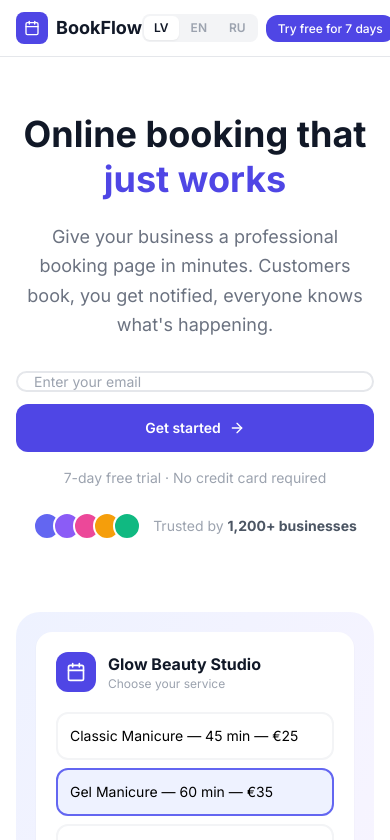
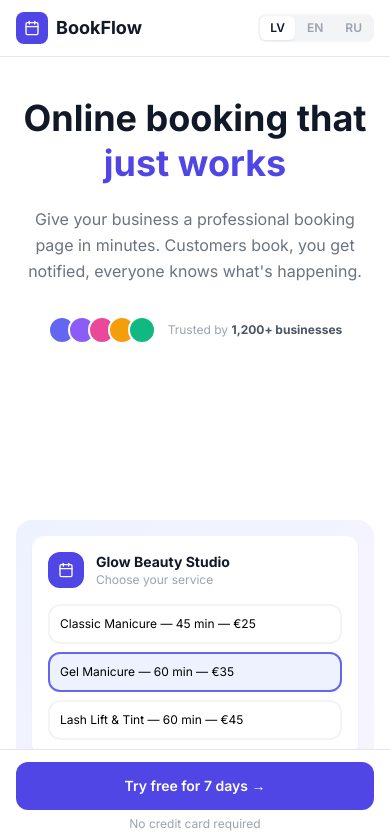
Before and after one commit to ojayWillow/bookflow, a Next.js app: page / in a window 390 px wide. Shown: the top 840 px of the page. Built offline with nearby package versions, Linux system fonts and the light colour scheme.

Commit message:
fix: mobile nav — hide CTA on mobile, sticky CTA bar at bottom instead

```diff
--- a/src/app/page.tsx
+++ b/src/app/page.tsx
@@ -11,25 +11,35 @@ export default function LandingPage() {
   return (
     <div className="min-h-screen bg-white">
 
-      {/* Nav */}
-      <nav className="fixed top-0 left-0 right-0 z-50 bg-white/80 backdrop-blur border-b border-gray-200">
+      {/* ── Nav ── */}
+      <nav className="fixed top-0 left-0 right-0 z-50 bg-white/90 backdrop-blur-md border-b border-gray-200">
         <div className="max-w-6xl mx-auto px-4 sm:px-6 py-3 sm:py-4 flex items-center justify-between">
+
+          {/* Logo */}
           <div className="flex items-center gap-2">
             <div className="w-8 h-8 bg-indigo-600 rounded-lg flex items-center justify-center flex-shrink-0">
               <Calendar className="w-4 h-4 text-white" />
             </div>
             <span className="text-lg font-bold text-gray-900">BookFlow</span>
           </div>
+
+          {/* Desktop nav links */}
           <div className="hidden md:flex items-center gap-8 text-sm text-gray-500">
             <a href="#features" className="hover:text-gray-900 transition-colors">Features</a>
             <a href="#pricing"  className="hover:text-gray-900 transition-colors">Pricing</a>
           </div>
+
+          {/* Right side */}
           <div className="flex items-center gap-2 sm:gap-3">
             <LanguageSwitcher />
-            <Link href="/admin/login" className="text-sm text-gray-600 hover:text-gray-900 transition-colors hidden sm:block">Sign in</Link>
+            {/* Sign in — hidden on smallest screens */}
+            <Link href="/admin/login" className="hidden sm:block text-sm text-gray-600 hover:text-gray-900 transition-colors">
+              Sign in
+            </Link>
+            {/* CTA — hidden on mobile, shown sm+ */}
             <Link
               href="/signup"
-              className="bg-indigo-600 text-white font-medium whitespace-nowrap rounded-xl hover:bg-indigo-700 transition-colors px-3 py-1.5 text-xs sm:px-4 sm:py-2 sm:text-sm leading-tight"
+              className="hidden sm:inline-flex items-center bg-indigo-600 text-white text-sm font-medium px-4 py-2 rounded-xl hover:bg-indigo-700 transition-colors whitespace-nowrap"
             >
               Try free for 7 days
             </Link>
@@ -37,24 +47,27 @@ export default function LandingPage() {
         </div>
       </nav>
 
-      {/* Hero */}
-      <section className="pt-28 sm:pt-32 pb-10 px-4 sm:px-6">
+      {/* ── Hero ── */}
+      {/* Extra bottom padding on mobile to clear the sticky CTA bar */}
+      <section className="pt-24 sm:pt-32 pb-36 sm:pb-16 px-4 sm:px-6">
         <div className="max-w-3xl mx-auto text-center">
-          <h1 className="text-4xl sm:text-5xl md:text-6xl font-bold text-gray-900 leading-tight mb-5 sm:mb-6">
+          <h1 className="text-4xl sm:text-5xl md:text-6xl font-bold text-gray-900 leading-tight mb-5">
             Online booking that<br />
             <span className="text-indigo-600">just works</span>
           </h1>
-          <p className="text-lg sm:text-xl text-gray-500 leading-relaxed mb-8 sm:mb-10 max-w-lg mx-auto">
+          <p className="text-base sm:text-xl text-gray-500 leading-relaxed mb-8 max-w-md sm:max-w-lg mx-auto">
             Give your business a professional booking page in minutes. Customers book, you get notified, everyone knows what&apos;s happening.
           </p>
-          <div className="flex justify-center px-0 sm:px-4">
+
+          {/* Form — hidden on mobile (sticky bar handles CTA) */}
+          <div className="hidden sm:flex justify-center">
             <HeroSignupForm
               locale={en.booking.locale}
               emailPlaceholder={en.hero.emailPlaceholder}
               cta={en.hero.cta}
             />
           </div>
-          <p className="text-sm text-gray-400 mt-4">7-day free trial &middot; No credit card required</p>
+          <p className="hidden sm:block text-sm text-gray-400 mt-4">7-day free trial &middot; No credit card required</p>
 
           {/* Trust row */}
           <div className="mt-6 sm:mt-8 flex items-center justify-center gap-3 text-sm text-gray-400">
@@ -67,36 +80,47 @@ export default function LandingPage() {
                 />
               ))}
             </div>
-            <span>Trusted by <strong className="text-gray-600">1,200+ businesses</strong></span>
+            <span className="text-xs sm:text-sm">Trusted by <strong className="text-gray-600">1,200+ businesses</strong></span>
           </div>
         </div>
       </section>
 
-      {/* Mock UI Preview */}
+      {/* ── Sticky mobile CTA bar ── */}
+      <div className="fixed bottom-0 left-0 right-0 z-50 sm:hidden bg-white border-t border-gray-200 px-4 py-3 shadow-lg">
+        <Link
+          href="/signup"
+          className="flex items-center justify-center gap-2 w-full h-12 bg-indigo-600 text-white font-semibold text-sm rounded-xl hover:bg-indigo-700 transition-colors"
+        >
+          Try free for 7 days &rarr;
+        </Link>
+        <p className="text-center text-xs text-gray-400 mt-1.5">No credit card required</p>
+      </div>
+
+      {/* ── Mock UI Preview ── */}
       <section className="py-8 sm:py-10 px-4 sm:px-6">
         <div className="max-w-5xl mx-auto">
-          <div className="bg-gradient-to-br from-indigo-50 to-purple-50 rounded-3xl p-5 sm:p-8 md:p-12">
+          <div className="bg-gradient-to-br from-indigo-50 to-purple-50 rounded-2xl sm:rounded-3xl p-4 sm:p-8 md:p-12">
             <div className="grid md:grid-cols-2 gap-4 sm:gap-6">
-              <div className="bg-white rounded-2xl shadow-sm p-5 sm:p-6">
-                <div className="flex items-center gap-3 mb-5">
-                  <div className="w-10 h-10 bg-indigo-600 rounded-xl flex items-center justify-center flex-shrink-0">
-                    <Calendar className="w-5 h-5 text-white" />
+              <div className="bg-white rounded-xl sm:rounded-2xl shadow-sm p-4 sm:p-6">
+                <div className="flex items-center gap-3 mb-4">
+                  <div className="w-9 h-9 sm:w-10 sm:h-10 bg-indigo-600 rounded-xl flex items-center justify-center flex-shrink-0">
+                    <Calendar className="w-4 h-4 sm:w-5 sm:h-5 text-white" />
                   </div>
                   <div>
-                    <p className="font-bold text-gray-900">Glow Beauty Studio</p>
+                    <p className="font-bold text-gray-900 text-sm sm:text-base">Glow Beauty Studio</p>
                     <p className="text-xs text-gray-400">Choose your service</p>
                   </div>
                 </div>
                 <div className="space-y-2">
                   {['Classic Manicure — 45 min — €25', 'Gel Manicure — 60 min — €35', 'Lash Lift & Tint — 60 min — €45'].map((s, i) => (
-                    <div key={i} className={`p-3 rounded-xl border-2 text-sm ${i === 1 ? 'border-indigo-500 bg-indigo-50' : 'border-gray-100'}`}>
+                    <div key={i} className={`p-2.5 sm:p-3 rounded-xl border-2 text-xs sm:text-sm ${i === 1 ? 'border-indigo-500 bg-indigo-50' : 'border-gray-100'}`}>
                       {s}
                     </div>
                   ))}
                 </div>
               </div>
-              <div className="bg-white rounded-2xl shadow-sm p-5 sm:p-6">
-                <p className="font-bold text-gray-900 mb-4">Today&apos;s bookings</p>
+              <div className="bg-white rounded-xl sm:rounded-2xl shadow-sm p-4 sm:p-6">
+                <p className="font-bold text-gray-900 mb-3 text-sm sm:text-base">Today&apos;s bookings</p>
                 <div className="space-y-3">
                   {[
                     ['10:00', 'Anna B.',  'Gel Manicure',   'confirmed'],
@@ -104,14 +128,14 @@ export default function LandingPage() {
                     ['14:00', 'Marta O.', 'Classic Facial', 'pending'],
                   ].map(([time, name, service, status]) => (
                     <div key={time} className="flex items-center justify-between">
-                      <div className="flex items-center gap-3">
-                        <span className="text-sm font-mono font-medium text-indigo-600 w-12">{time}</span>
+                      <div className="flex items-center gap-2 sm:gap-3">
+                        <span className="text-xs sm:text-sm font-mono font-medium text-indigo-600 w-10 sm:w-12">{time}</span>
                         <div>
-                          <p className="text-sm font-medium text-gray-900">{name}</p>
+                          <p className="text-xs sm:text-sm font-medium text-gray-900">{name}</p>
                           <p className="text-xs text-gray-400">{service}</p>
                         </div>
                       </div>
-                      <span className={`text-xs px-2 py-1 rounded-full font-medium ${
+                      <span className={`text-xs px-2 py-0.5 sm:py-1 rounded-full font-medium ${
                         status === 'confirmed' ? 'bg-green-100 text-green-700' : 'bg-yellow-100 text-yellow-700'
                       }`}>{status}</span>
                     </div>
@@ -127,21 +151,23 @@ export default function LandingPage() {
       <PricingSection      dict={en.pricing}  locale={en.booking.locale} />
       <TestimonialsSection dict={en.testimonials} />
 
-      {/* Final CTA */}
+      {/* ── Final CTA ── */}
       <section className="py-16 sm:py-20 px-4 sm:px-6 bg-indigo-600">
         <div className="max-w-2xl mx-auto text-center">
           <h2 className="text-2xl sm:text-3xl font-bold text-white mb-4">Ready to take bookings online?</h2>
           <p className="text-indigo-200 text-base sm:text-lg mb-8">Try BookFlow free for 7 days. No credit card, no contracts.</p>
-          <Link href="/signup"
-            className="inline-block bg-white text-indigo-600 px-6 sm:px-8 py-3 sm:py-4 rounded-xl text-base sm:text-lg font-semibold hover:bg-indigo-50 transition-colors">
+          <Link
+            href="/signup"
+            className="inline-block bg-white text-indigo-600 px-6 sm:px-8 py-3 sm:py-4 rounded-xl text-base sm:text-lg font-semibold hover:bg-indigo-50 transition-colors"
+          >
             Start your free trial →
           </Link>
         </div>
       </section>
 
-      {/* Footer */}
-      <footer className="border-t border-gray-200 py-8 sm:py-10 px-4 sm:px-6">
-        <div className="max-w-5xl mx-auto flex flex-col md:flex-row items-center justify-between gap-4">
+      {/* ── Footer ── */}
+      <footer className="border-t border-gray-200 py-8 sm:py-10 px-4 sm:px-6 pb-24 sm:pb-10">
+        <div className="max-w-5xl mx-auto flex flex-col items-center gap-4 md:flex-row md:justify-between">
           <div className="flex items-center gap-2">
             <div className="w-7 h-7 bg-indigo-600 rounded-lg flex items-center justify-center">
               <Calendar className="w-3.5 h-3.5 text-white" />
```
